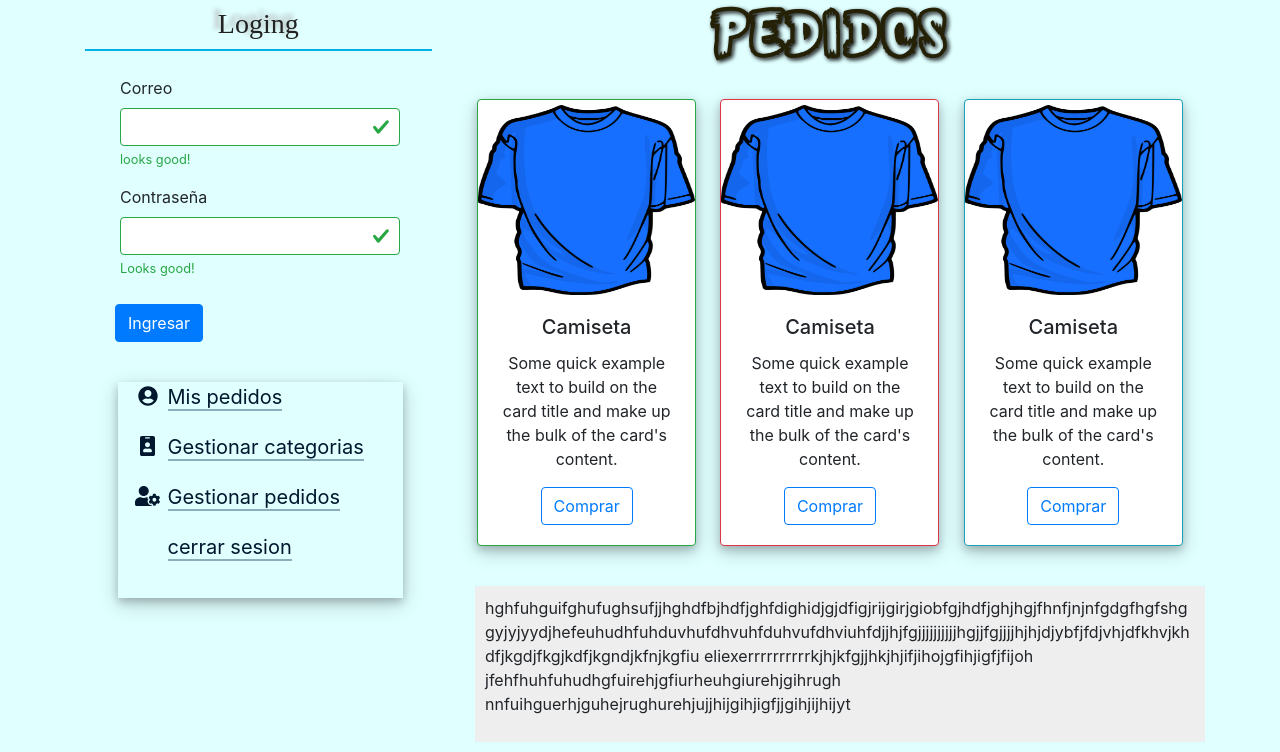
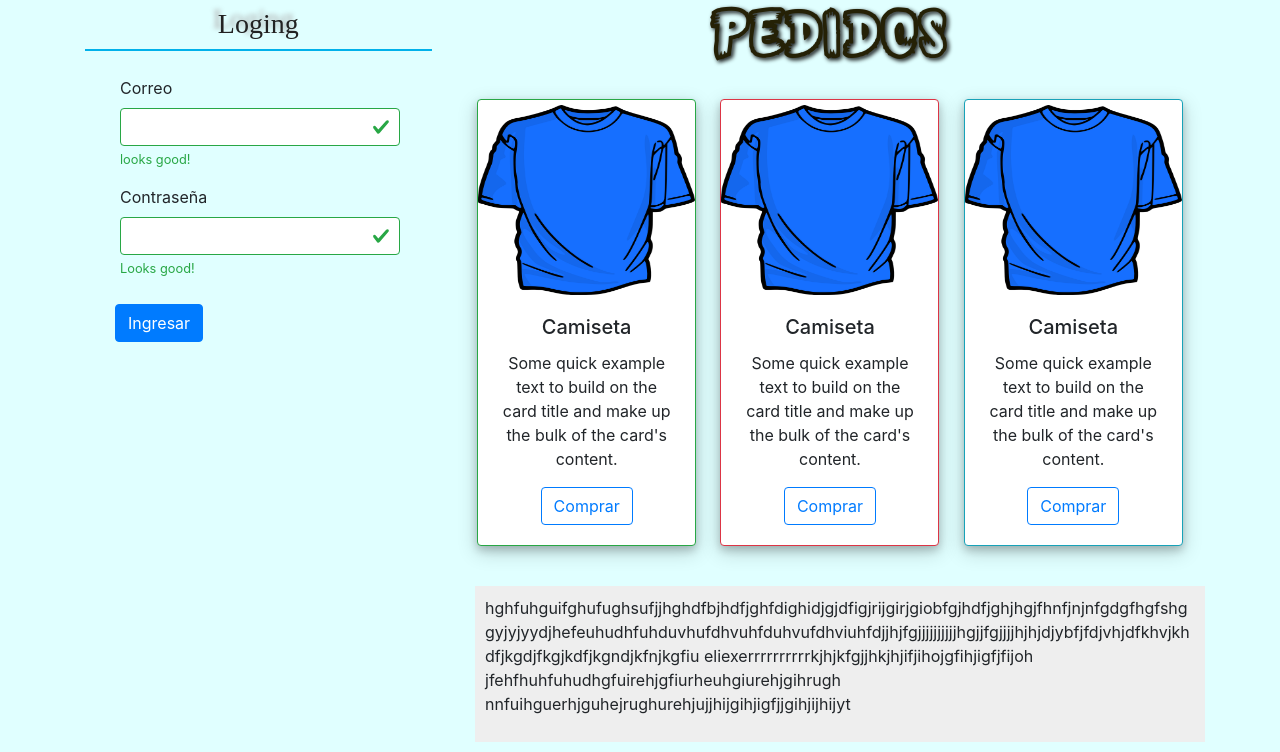
Before and after one commit to davidugarcia/littleshop, a PHP site: page /Portafolio_backend/ in a window 1280 px wide. Shown: the part 197-949 px from the top of the page. Run offline with PHP 8.4, Linux system fonts and the light colour scheme; some libraries are stand-ins or nearby versions; some web fonts are replaced.

Commit message:
crea if y else en la vista formroles.php

```diff
--- a/views/diseño/formroles.php
+++ b/views/diseño/formroles.php
@@ -33,14 +33,20 @@
    <?php endif; ?>
 
    <div class="row d-flex justify-content-center">
+      <?php if(isset($_SESSION['admin'])): ?>
       <div class="link_aside">
          <ul class="fa-ul">
-            <li><a href=""><span class="fa-li"><i class="fas fa-user-circle"></i></span>Mis pedidos</a></li>
+            <li><a href=""><span class="fa-li"><i class="fas fa-user-circle"></i></span>Gestionar productos</a></li>
             <li><a href=""><span class="fa-li"><i class="fas fa-id-badge"></i></span>Gestionar categorias</a></li>
             <li><a href=""><span class="fa-li"><i class="fas fa-user-cog"></i></span>Gestionar pedidos</a></li>
+            <?php endif; ?>
+
+            <?php if(isset($_SESSION['identity'])): ?>
+            <li><a href=""><span class="fa-li"><i class="fas fa-user-circle"></i></span>Mis pedidos</a></li>
             <li><a href="<?=base_url?>usuario/cerrarsesion">cerrar sesion</a></li>
          </ul>
       </div>
+      <?php endif; ?>
    </div>
 </div>
 
```
Also changed, not shown: controllers/UsuarioController.php (indentation only).
